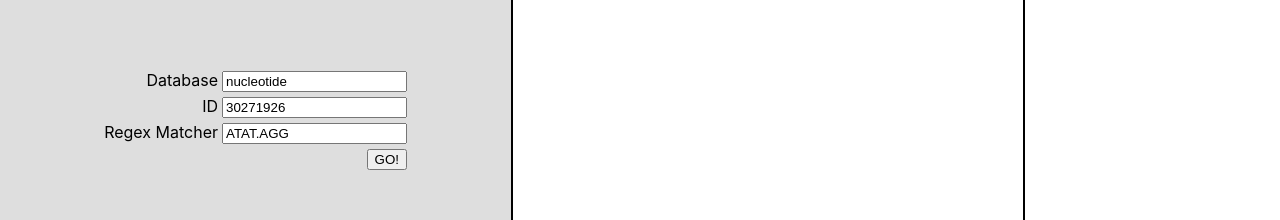
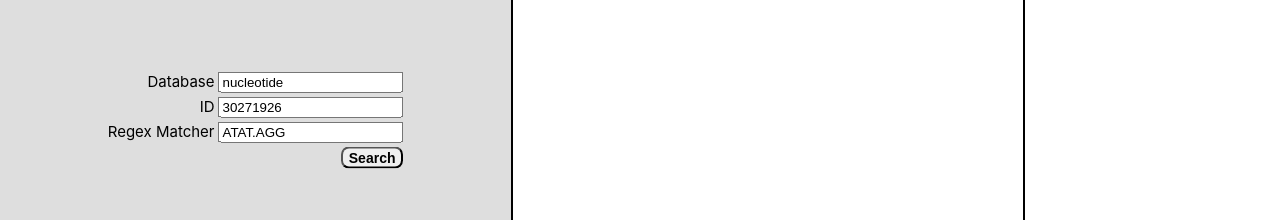
Before and after one commit to JackSappo/genbank-database-parser, a React (Create React App) app: page / in a window 1280 px wide. Shown: the part 282-502 px from the top of the page. Built offline with nearby package versions, Linux system fonts and the light colour scheme.

Commit message:
improve user input css

```diff
--- a/src/App.css
+++ b/src/App.css
@@ -31,10 +31,21 @@
 .user-input-label {
   text-align: right;
   margin-right: 4px;
+  font-size: 15px;
+}
+
+.user-input {
+  font-size: 12px;
 }
 
 .button-container {
   text-align: right;
+}
+
+.button-container button {
+  border-radius: 8px;
+  font-size: 14px;
+  font-weight: 600;
 }
 
 .error-container {
--- a/src/UserInputs.js
+++ b/src/UserInputs.js
@@ -11,7 +11,7 @@ function UserInputs (props) {
         <UserInputRow label="Regex Matcher" name="matcher" value={matcher} onChange={onChange}/>
         <div className="button-container">
           <button disabled={loading} onClick={handleClick} >
-            GO!
+            Search
           </button>
         </div>
         <div className="error-container">
```
